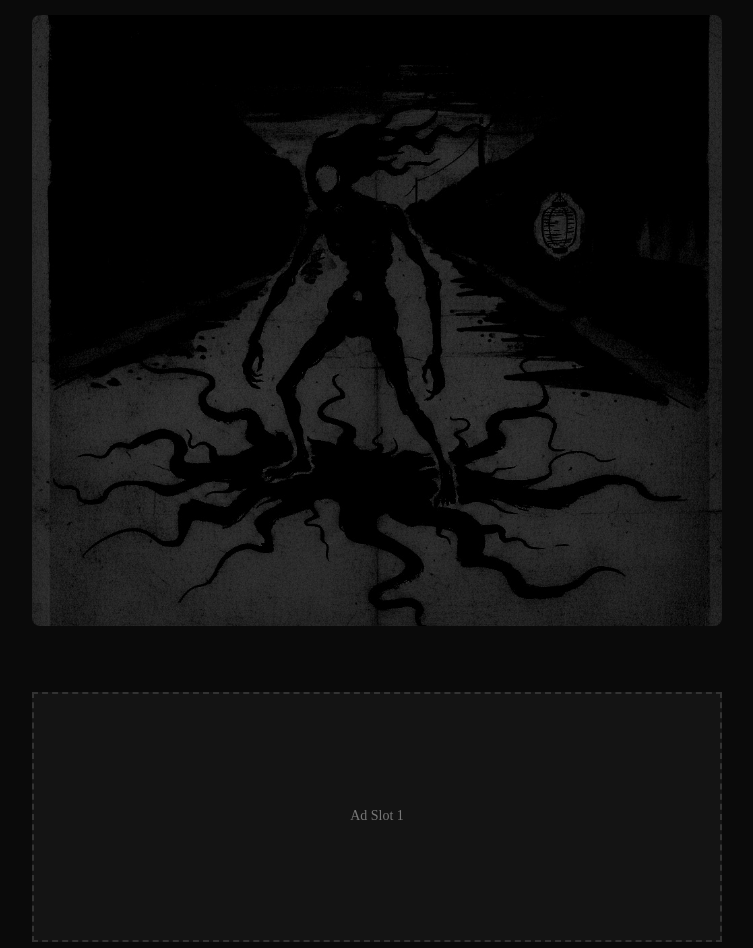
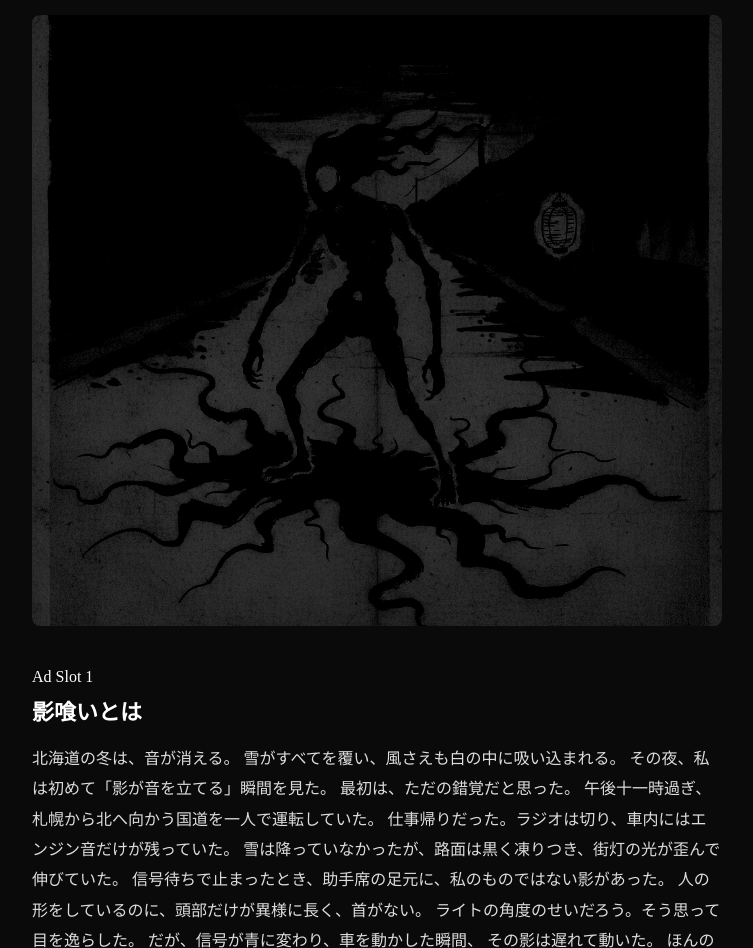
Before and after one commit to digqproducts81/-kagekui, a plain HTML site: page index.html in a window 1280 px wide. Shown: the top 948 px of the page, without its empty margins (263-1016 px from the left). Drawn offline with Linux system fonts and the light colour scheme.

Commit message:
Update index.html

```diff
--- a/index.html
+++ b/index.html
@@ -49,17 +49,9 @@ body {
 }
 
 /* ===== AD SLOT ===== */
-.ad-slot {
-  width: 100%;
-  height: 250px;
-  background: #141414;
-  border: 2px dashed #333;
-  display: flex;
-  align-items: center;
-  justify-content: center;
-  color: #777;
-  margin: 30px 0;
-  font-size: 14px;
+<div class="ad-slot">
+  <script src="https://pl28335241.effectivegatecpm.com/f8/de/9e/f8de9edd23df376e3121fb62ba7277c8.js"></script>
+</div>
 }
 
 /* ===== TEXT BLOCK ===== */
```
